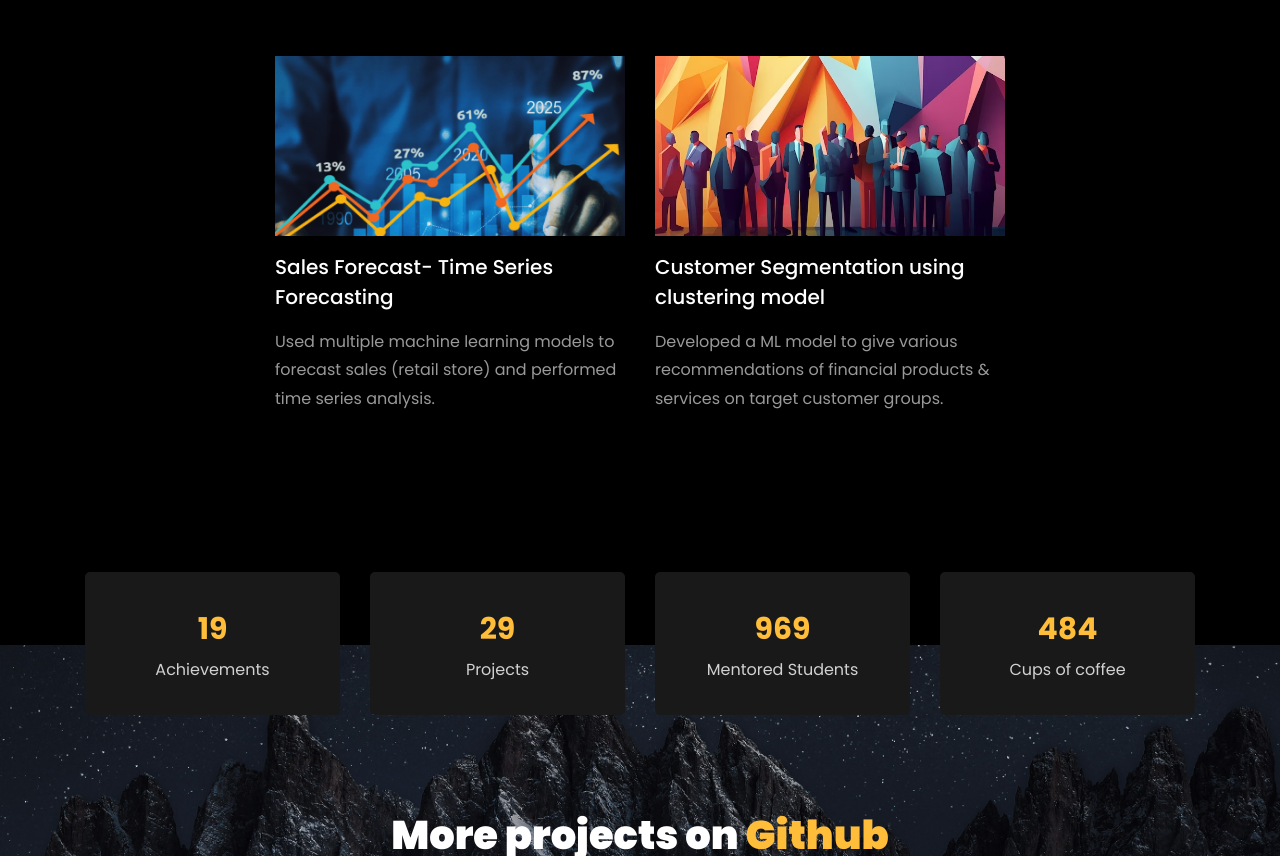
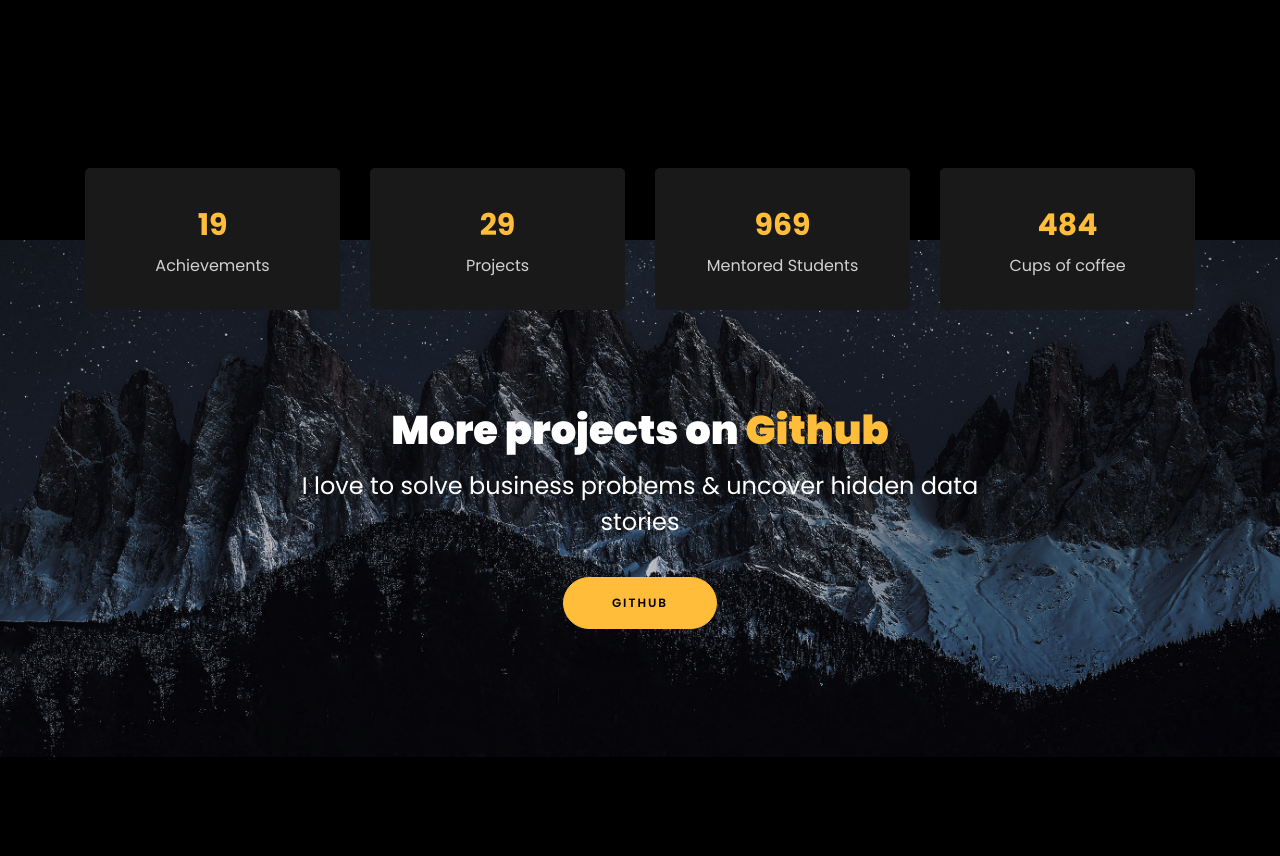
Before and after one commit to AhsanIqbal-web/ahsaniqbal.github.io, a plain HTML site: page index.html in a window 1280 px wide. Shown: the part 3936-4792 px from the top of the page. Drawn offline with Linux system fonts and the light colour scheme; files whose address does not match are found by name.

Commit message:
index.html

```diff
--- a/index.html
+++ b/index.html
@@ -495,38 +495,7 @@
 			</div>
 			<br>
 			<!-- added justify-content-center to center align the last two projects -->
-			<div class="row d-flex justify-content-center">
-				<div class="col-md-4 d-flex ftco-animate">
-					<div class="blog-entry justify-content-end">
-						<a href="https://github.com/rishabhnmishra/sales_forecasting/tree/main"
-							class="block-20 zoom-effect" style="background-image: url('images/proj_4.jpg');">
-						</a>
-						<div class="text mt-3 float-right d-block">
 
-							<h3 class="heading"><a
-									href="https://github.com/rishabhnmishra/sales_forecasting/tree/main">Sales Forecast-
-									Time Series Forecasting</a></h3>
-							<p>Used multiple machine learning models to forecast sales (retail store) and performed time
-								series analysis.</p>
-						</div>
-					</div>
-				</div>
-				<div class="col-md-4 d-flex ftco-animate">
-					<div class="blog-entry justify-content-end">
-						<a href="https://github.com/rishabhnmishra/customer_segmentation/blob/main/Customer_Segmentation-final.ipynb"
-							class="block-20 zoom-effect" style="background-image: url('images/proj_5.jpg');">
-						</a>
-						<div class="text mt-3 float-right d-block">
-
-							<h3 class="heading"><a
-									href="https://github.com/rishabhnmishra/customer_segmentation/blob/main/Customer_Segmentation-final.ipynb">Customer
-									Segmentation using clustering model</a></h3>
-							<p>Developed a ML model to give various recommendations of financial products &amp; services
-								on target customer groups.</p>
-						</div>
-					</div>
-				</div>
-			</div>
 		</div>
 	</section>
 
```
